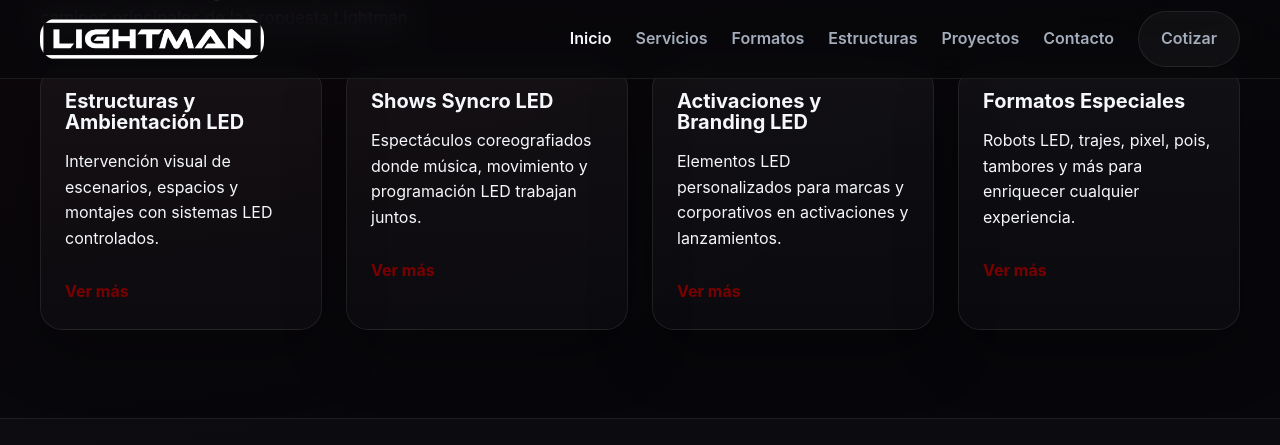
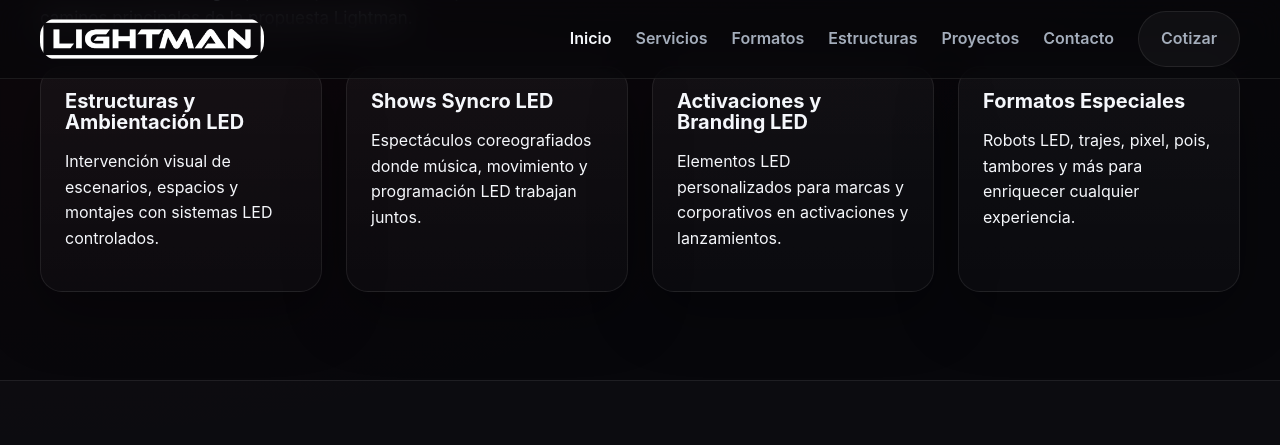
Before and after one commit to ZekturCh/LIGHTMAN, a Jekyll site: the page built from index.html, in a window 1280 px wide and 900 px high, scrolled down 1177 px, cut to the strip 0-445 px from the top of the window. Built offline with Jekyll 4.4.1, drawn with Linux system fonts in a browser that asks for light colours.

Commit message:
Update index.html

```diff
--- a/index.html
+++ b/index.html
@@ -46,29 +46,37 @@
     </p>
 
     <div class="cards-grid">
-  <article class="service-card">
+      <a href="{{ '/estructuras.html' | relative_url }}" class="service-card service-card-link">
+        <article>
           <h3>Estructuras y Ambientación LED</h3>
           <p>Intervención visual de escenarios, espacios y montajes con sistemas LED controlados.</p>
-    <a href="{{ '/estructuras.html' | relative_url }}" class="text-link">Ver más</a>
+          <span class="card-line" aria-hidden="true"></span>
         </article>
+      </a>
 
-  <article class="service-card">
+      <a href="{{ '/servicios.html#shows-syncro' | relative_url }}" class="service-card service-card-link">
+        <article>
           <h3>Shows Syncro LED</h3>
           <p>Espectáculos coreografiados donde música, movimiento y programación LED trabajan juntos.</p>
-    <a href="{{ '/servicios.html#shows-syncro' | relative_url }}" class="text-link">Ver más</a>
+          <span class="card-line" aria-hidden="true"></span>
         </article>
+      </a>
 
-  <article class="service-card">
+      <a href="{{ '/servicios.html#activaciones' | relative_url }}" class="service-card service-card-link">
+        <article>
           <h3>Activaciones y Branding LED</h3>
           <p>Elementos LED personalizados para marcas y corporativos en activaciones y lanzamientos.</p>
-    <a href="{{ '/servicios.html#activaciones' | relative_url }}" class="text-link">Ver más</a>
+          <span class="card-line" aria-hidden="true"></span>
         </article>
+      </a>
 
-  <article class="service-card">
+      <a href="{{ '/formatos.html' | relative_url }}" class="service-card service-card-link">
+        <article>
           <h3>Formatos Especiales</h3>
           <p>Robots LED, trajes, pixel, pois, tambores y más para enriquecer cualquier experiencia.</p>
-    <a href="{{ '/formatos.html' | relative_url }}" class="text-link">Ver más</a>
+          <span class="card-line" aria-hidden="true"></span>
         </article>
+      </a>
     </div>
   </div>
 </section>
```
Lines whose indentation alone changed are shown as unchanged.
